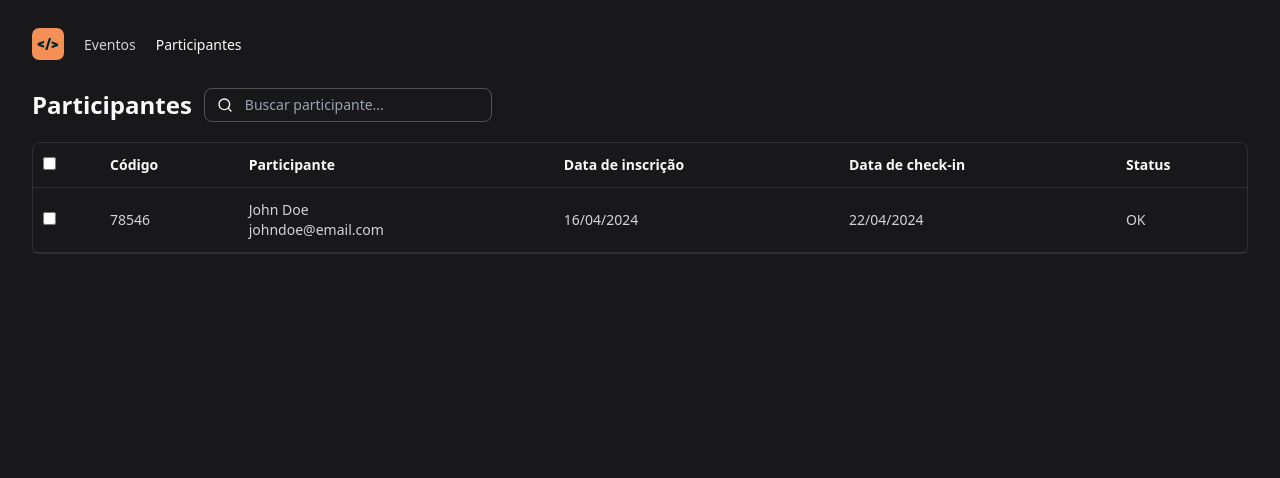
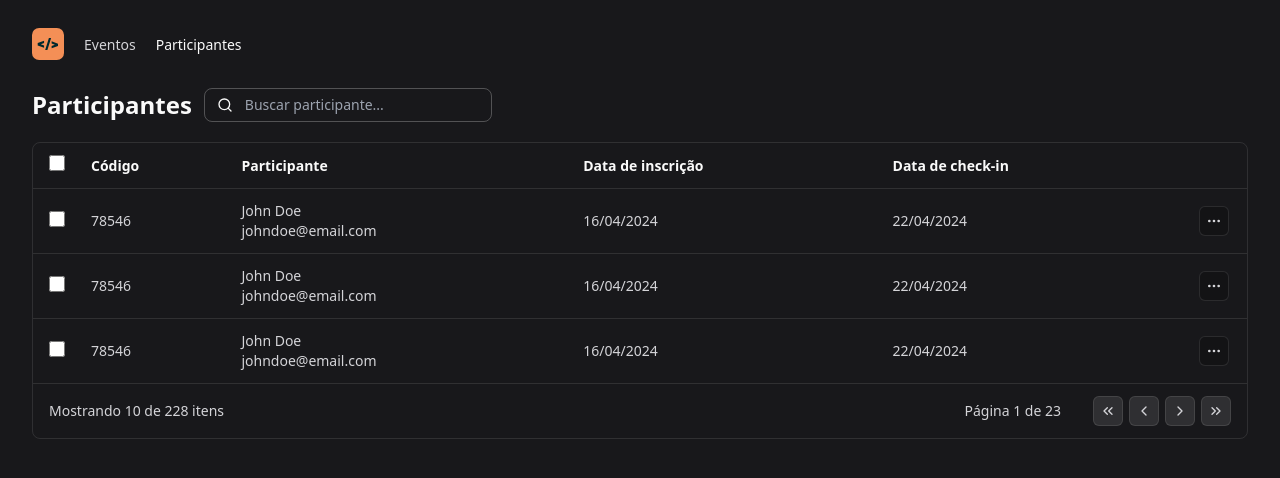
Before and after one commit to denisonkolling/eventin-react, a React (Vite) app: page / in a window 1280 px wide. Shown: the top 478 px of the page. Built offline with nearby package versions, Linux system fonts and the light colour scheme.

Commit message:
feat: add footer pagination improve checkbox

```diff
--- a/src/components/AttendeeList.tsx
+++ b/src/components/AttendeeList.tsx
@@ -1,4 +1,4 @@
-import { Search, Table } from 'lucide-react';
+import { ChevronLeft, ChevronRight, ChevronsLeft, ChevronsRight, MoreHorizontal, Search } from 'lucide-react';
 
 const AttendeeList = () => {
 	return (
@@ -7,7 +7,7 @@
 				<h1 className="text-2xl font-bold">Participantes</h1>
 				<div className="px-3 w-72 py-1.5 border rounded-lg border-white/25 bg-transparent text-sm flex items-center gap-3">
 					<Search className="size-4" />
-					<input className="bg-transparent flex-1 outline-none" placeholder="Buscar participante..." />
+					<input className="bg-transparent flex-1 outline-none border-0 p-0 text-sm" placeholder="Buscar participante..." />
 				</div>
 			</div>
 
@@ -15,20 +15,21 @@
 				<table className="w-full">
 					<thead>
 						<tr className="border-b border-white/10">
-							<th className="py-3 px-2.5 text-sm font-semibold text-left">
-								<input type="checkbox" />
+							<th style={{ width: 48 }} className="py-3 px-4 text-sm font-semibold text-left">
+								<input type="checkbox" className="size-4 bg-black/20 rounded border border-white/10" />
 							</th>
 							<th className="py-3 px-2.5 text-sm font-semibold text-left">Código</th>
 							<th className="py-3 px-2.5 text-sm font-semibold text-left">Participante</th>
 							<th className="py-3 px-2.5 text-sm font-semibold text-left">Data de inscrição</th>
 							<th className="py-3 px-2.5 text-sm font-semibold text-left">Data de check-in</th>
-							<th className="py-3 px-2.5 text-sm font-semibold text-left">Status</th>
+							<th style={{ width: 64 }} className="py-3 px-4 text-sm font-semibold text-left"></th>
 						</tr>
 					</thead>
+
 					<tbody>
-						<tr className="border-b border-white/10">
-							<td className="py-3 px-2.5 text-sm text-zinc-300">
-								<input type="checkbox" />
+						<tr className="border-b border-white/10 hover:bg-white/5">
+							<td className="py-3 px-4 text-sm text-zinc-300">
+								<input type="checkbox" className="size-4 bg-black/20 rounded border border-white/10" />
 							</td>
 							<td className="py-3 px-2.5 text-sm text-zinc-300">78546</td>
 							<td className="py-3 px-2.5 text-sm text-zinc-300">
@@ -39,9 +40,78 @@
 							</td>
 							<td className="py-3 px-2.5 text-sm text-zinc-300">16/04/2024</td>
 							<td className="py-3 px-2.5 text-sm text-zinc-300">22/04/2024</td>
-							<td className="py-3 px-2.5 text-sm text-zinc-300">OK</td>
+							<td className="py-3 px-4 text-sm text-zinc-300">
+								<button className="bg-black/20 border border-white/10 rounded-md p-1.5">
+									<MoreHorizontal className="size-4" />
+								</button>
+							</td>
+						</tr>
+						<tr className="border-b border-white/10 hover:bg-white/5">
+							<td className="py-3 px-4 text-sm text-zinc-300">
+								<input type="checkbox" className="size-4 bg-black/20 rounded border border-white/10" />
+							</td>
+							<td className="py-3 px-2.5 text-sm text-zinc-300">78546</td>
+							<td className="py-3 px-2.5 text-sm text-zinc-300">
+								<div className="flex flex-col">
+									<span>John Doe</span>
+									<span>johndoe@email.com</span>
+								</div>
+							</td>
+							<td className="py-3 px-2.5 text-sm text-zinc-300">16/04/2024</td>
+							<td className="py-3 px-2.5 text-sm text-zinc-300">22/04/2024</td>
+							<td className="py-3 px-4 text-sm text-zinc-300">
+								<button className="bg-black/20 border border-white/10 rounded-md p-1.5">
+									<MoreHorizontal className="size-4" />
+								</button>
+							</td>
+						</tr>
+						<tr className="border-b border-white/10 hover:bg-white/5">
+							<td className="py-3 px-4 text-sm text-zinc-300">
+								<input type="checkbox" className="size-4 bg-black/20 rounded border border-white/10" />
+							</td>
+							<td className="py-3 px-2.5 text-sm text-zinc-300">78546</td>
+							<td className="py-3 px-2.5 text-sm text-zinc-300">
+								<div className="flex flex-col">
+									<span>John Doe</span>
+									<span>johndoe@email.com</span>
+								</div>
+							</td>
+							<td className="py-3 px-2.5 text-sm text-zinc-300">16/04/2024</td>
+							<td className="py-3 px-2.5 text-sm text-zinc-300">22/04/2024</td>
+							<td className="py-3 px-4 text-sm text-zinc-300">
+								<button className="bg-black/20 border border-white/10 rounded-md p-1.5">
+									<MoreHorizontal className="size-4" />
+								</button>
+							</td>
 						</tr>
 					</tbody>
+					<tfoot>
+						<tr>
+							<td className="py-3 px-4 text-sm text-zinc-300" colSpan={3}>
+								Mostrando 10 de 228 itens
+							</td>
+							<td className="py-3 px-4 text-sm text-zinc-300 text-right" colSpan={3}>
+								<div className="inline-flex items-center gap-8">
+									<span>Página 1 de 23</span>
+
+									<div className="flex gap-1.5">
+										<button className="bg-white/10 border border-white/10 rounded-md p-1.5">
+											<ChevronsLeft className="size-4" />
+										</button>
+										<button className="bg-white/10 border border-white/10 rounded-md p-1.5">
+											<ChevronLeft className="size-4" />
+										</button>
+										<button className="bg-white/10 border border-white/10 rounded-md p-1.5">
+											<ChevronRight className="size-4" />
+										</button>
+										<button className="bg-white/10 border border-white/10 rounded-md p-1.5">
+											<ChevronsRight className="size-4" />
+										</button>
+									</div>
+								</div>
+							</td>
+						</tr>
+					</tfoot>
 				</table>
 			</div>
 		</>
```
